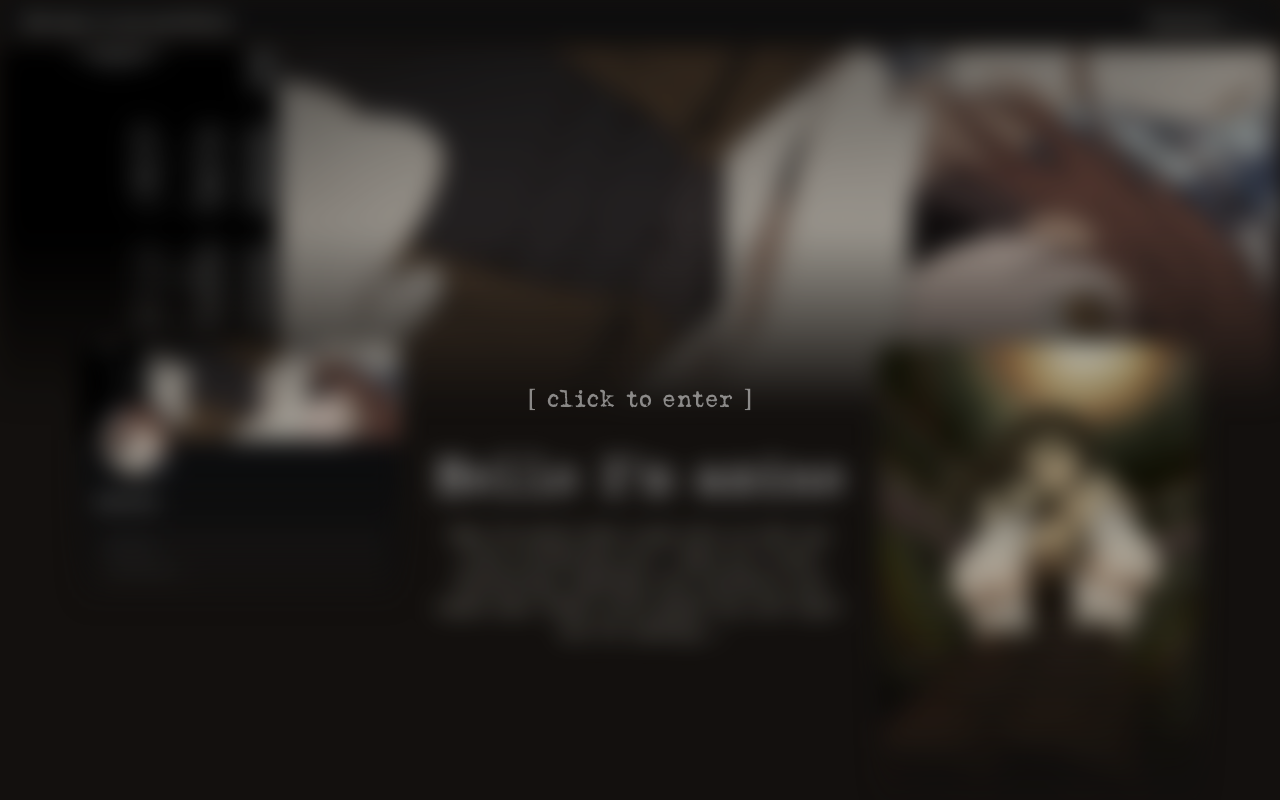
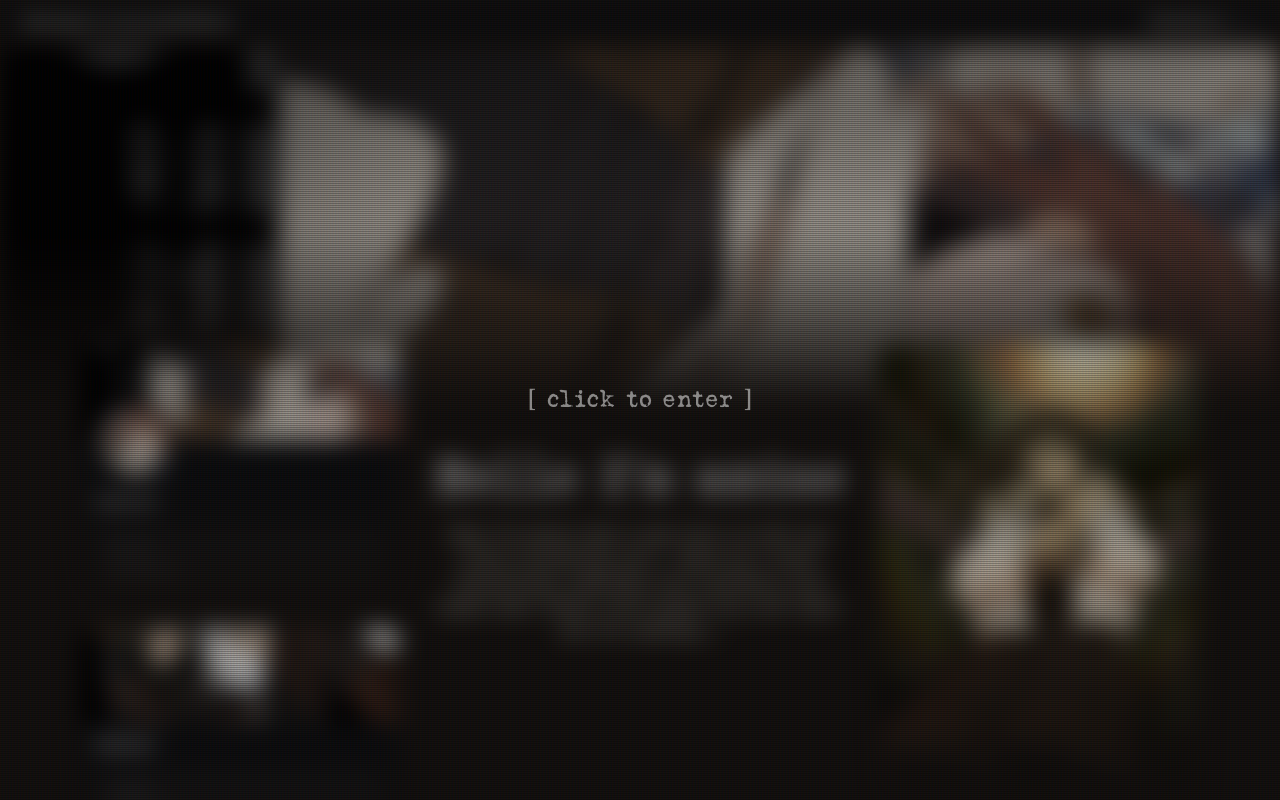
Before and after one commit to 2mino-dev/amino-portfolio, a website built with Vite: page index.html in a window 1280 px wide. Shown: the top 800 px of the page. Built offline with nearby package versions, Linux system fonts and the light colour scheme; a script that the page names is missing.

Commit message:
add crt thing and modifed files

```diff
--- a/index.html
+++ b/index.html
@@ -11,12 +11,15 @@
     <meta name="viewport" content="width=device-width, initial-scale=1.0" />
     <title>//home</title>
   </head>
-  <body id="body" class="bg-bg text-amber-50 font-custom overflow-hidden">
-      <div id="enter"
-       class="fixed inset-0 z-100 flex items-center justify-center  bg-black/30 duration-500 transition">
+  <body id="body" class="bg-bg text-amber-50 font-custom overflow-hidden crt">
+    <div
+      id="enter"
+      class="fixed inset-0 z-100 flex items-center justify-center bg-black/30 duration-500 transition"
+    >
       <span class="animate-pulse text-2xl text-white">[ click to enter ]</span>
     </div>
-  <div id="blur" class="blur-md transition"> <!-- blur thing -->
+    <div id="blur" class="blur-md transition">
+      <!-- blur thing -->
       <nav
         class="sticky top-0 z-50 w-full bg-[#111214]/80 backdrop-blur mask-b-from-50% mask-b-to-100%"
       >
@@ -46,6 +49,7 @@
         <section
           class="grid items-start gap-8 lg:-mt-24 lg:grid-cols-[20rem_1fr_20rem]"
         >
+          <div class="space-y-5">
             <aside
               class="mx-auto w-80 max-w-full overflow-hidden rounded-xl bg-[#111214] shadow-xl/30 mask-b-from-50% mask-b-to-100%"
             >
@@ -74,13 +78,36 @@
                 </h2>
 
                 <div class="mt-3 rounded-lg bg-white/5 p-3">
-              <p class="text-xs font-bold text-gray-400 uppercase">Status</p>
+                  <p class="text-xs font-bold text-gray-400 uppercase">
+                    Status
+                  </p>
                   <p id="card-status" class="mt-1 text-sm text-gray-200">
                     loading...
                   </p>
                 </div>
               </div>
             </aside>
+
+            <aside
+              class="mx-auto w-80 max-w-full overflow-hidden rounded-2xl bg-[#111214] shadow-xl/30 mask-b-from-50% mask-b-to-100%"
+            >
+              <div
+                class="h-24 bg-cover bg-center"
+                style="background-image: url(/image/ira2.jpg)"
+              ></div>
+
+              <div class="px-4 pb-4">
+                <h2 class="mt-2 text-xl font-bold text-white">Notes</h2>
+
+                <div class="mt-3 rounded-lg bg-white/5 p-3">
+                  <p class="text-xs font-bold text-gray-400 uppercase">
+                    Latest
+                  </p>
+                  <p class="mt-1 text-sm text-gray-200" id="status">loading...</p>
+                </div>
+              </div>
+            </aside>
+          </div>
           <div class="space-y-5 pt-6 text-center lg:pt-28">
             <h1 class="text-5xl font-bold text-white">Hello I'm amino</h1>
             <p>
@@ -99,14 +126,24 @@
             />
           </div>
         </section>
+        <div class="relative flex overflow-x-hidden animate-pulse">
+          <div class="animate-marquee py-12 whitespace-nowrap">
+            <span class="mx-4 text-4xl"
+              >Did you know that our Sun is a very unusual star</span
+            >
+            <span class="mx-4 text-4xl">Woah</span>
+            <span class="mx-4 text-4xl">Fuck Vadim</span>
+            <span class="mx-4 text-4xl">Nothing...</span>
+          </div>
+        </div>
         <section id="skills" class="mt-10 space-y-1">
           <h2 class="text-3xl">Skills</h2>
           <p>
-          well about that i am not that good tbh with you i am just some random
-          dude learning everything new and give it try if i like i learn it if
-          not drop it but about skill i just know little thing like python and
-          javascript and C++ basics (i learn C++ for challenges soo yep) and a
-          lot of thing Sorry my English is Bad
+            well about that i am not that good tbh with you i am just some
+            random dude learning everything new and give it try if i like i
+            learn it if not drop it but about skill i just know little thing
+            like python and javascript and C++ basics (i learn C++ for
+            challenges soo yep) and a lot of thing Sorry my English is Bad
           </p>
         </section>
         <aside
@@ -187,7 +224,9 @@
             </li>
           </ul>
         </section>
-      <section class="mt-11 gap-x-4 gap-y-5 mask-b-from-50% mask-b-to-100% text-amber-50">
+        <section
+          class="mt-11 gap-x-4 gap-y-5 mask-b-from-50% mask-b-to-100% text-amber-50"
+        >
           <h2 class="text-3xl">GuestBooks</h2>
           <div id="guestbooks___guestbook-form-container">
             <form
@@ -219,17 +258,23 @@
                 ></textarea>
               </div>
               <div id="guestbooks___pow-status"></div>
-            <button type="submit" class="border-2  px-1 py-1">submit</button>
+              <button type="submit" class="border-2 px-1 py-1">submit</button>
               <div id="guestbooks___error-message"></div>
             </form>
           </div>
-        <hr style="margin: 1em 0"/>
+          <hr style="margin: 1em 0" />
           <h3 id="guestbooks___guestbook-messages-header">Messages</h3>
-        <div id="guestbooks___guestbook-messages-container" class="py-5"></div>
+          <div
+            id="guestbooks___guestbook-messages-container"
+            class="py-5"
+          ></div>
         </section>
       </main>
       <script src="https://cdn.jsdelivr.net/gh/0x5841524f4e/js-lanyard/lanyard.js"></script>
-    <script defer src="https://guestbooks.meadow.cafe/resources/js/embed_script/6631/script.js"></script>
+      <script
+        defer
+        src="https://guestbooks.meadow.cafe/resources/js/embed_script/6631/script.js"
+      ></script>
       <script src="https://cdn.jsdelivr.net/npm/counterapi/dist/counter.browser.min.js"></script>
       <script type="module" src="/src/main.js"></script>
     </div>
--- a/src/main.js
+++ b/src/main.js
@@ -60,6 +60,7 @@ lanyard({
     const status = document.getElementById("card-status");
     const banner = document.getElementById("banner");
     const name = document.getElementById("card-name");
+    const life = document.getElementById("status");
     const user = data.discord_user;
 
     const user2 = {
@@ -85,5 +86,6 @@ lanyard({
     dot2.className = `absolute bottom-1 right-1 size-5 rounded-full border-4 border-[#111214] ${colors[data.discord_status]}`;
     text.textContent = data.discord_status;
     name.textContent = `${data.discord_user.display_name}`;
+    life.textContent = `${data.kv.status}`
   },
 });
--- a/src/style.css
+++ b/src/style.css
@@ -7,7 +7,26 @@
   font-display: swap;
 }
 
+.crt::before {
+  content: " ";
+  display: block;
+  position: absolute;
+  top: 0;
+  left: 0;
+  bottom: 0;
+  right: 0;
+  background: linear-gradient(rgba(18, 16, 16, 0) 50%, rgba(0, 0, 0, 0.25) 50%), linear-gradient(90deg, rgba(255, 0, 0, 0.06), rgba(0, 255, 0, 0.02), rgba(0, 0, 255, 0.06));
+  z-index: 2;
+  background-size: 100% 2px, 3px 100%;
+  pointer-events: none;
+}
+
 @theme {
   --font-custom: "Lovelt", Georgia, serif;
   --color-bg: #1b1714;
+  --animate-marquee: marquee 5s linear infinite;
+  @keyframes marquee {
+    0%   { transform: translateX(0); }
+    100% { transform: translateX(-30%); }
+  }
 }
```
Also changed, not shown: public/image/ira2.jpg (added). Lines whose indentation alone changed are shown as unchanged.
